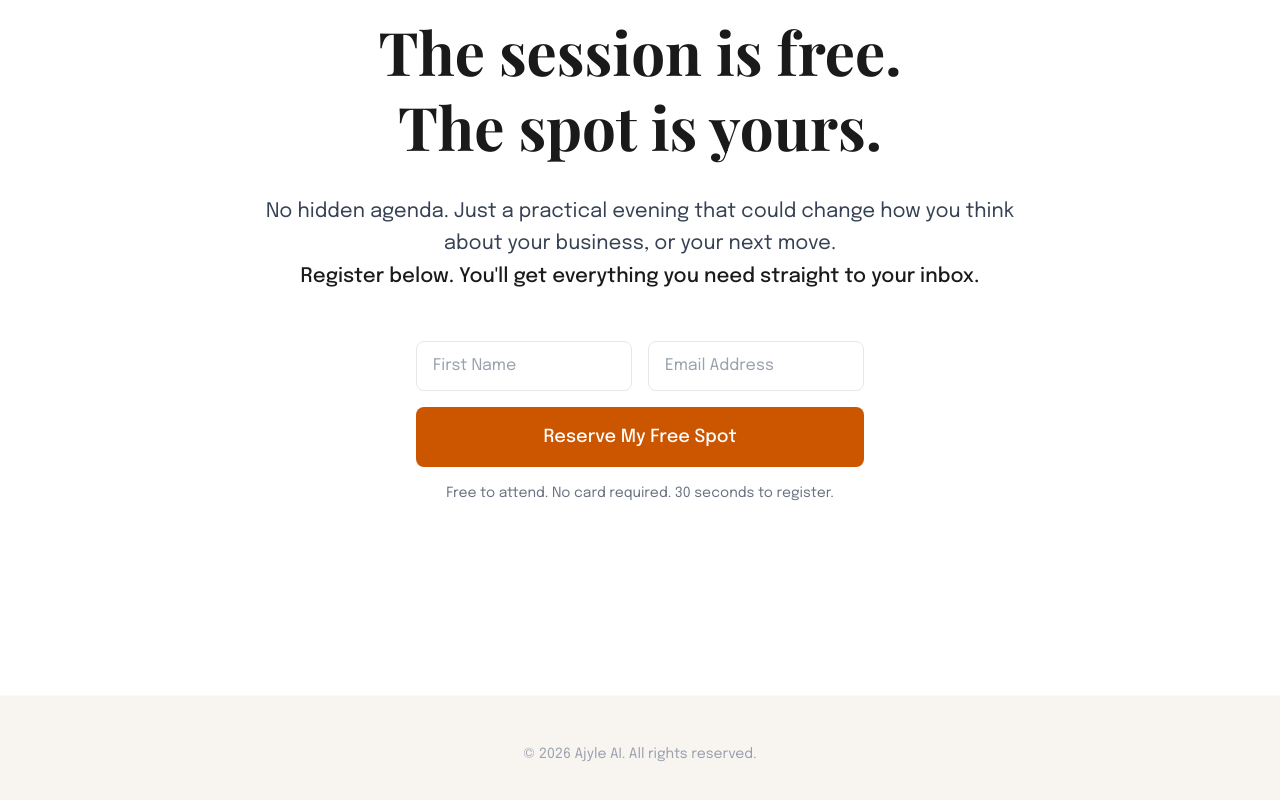
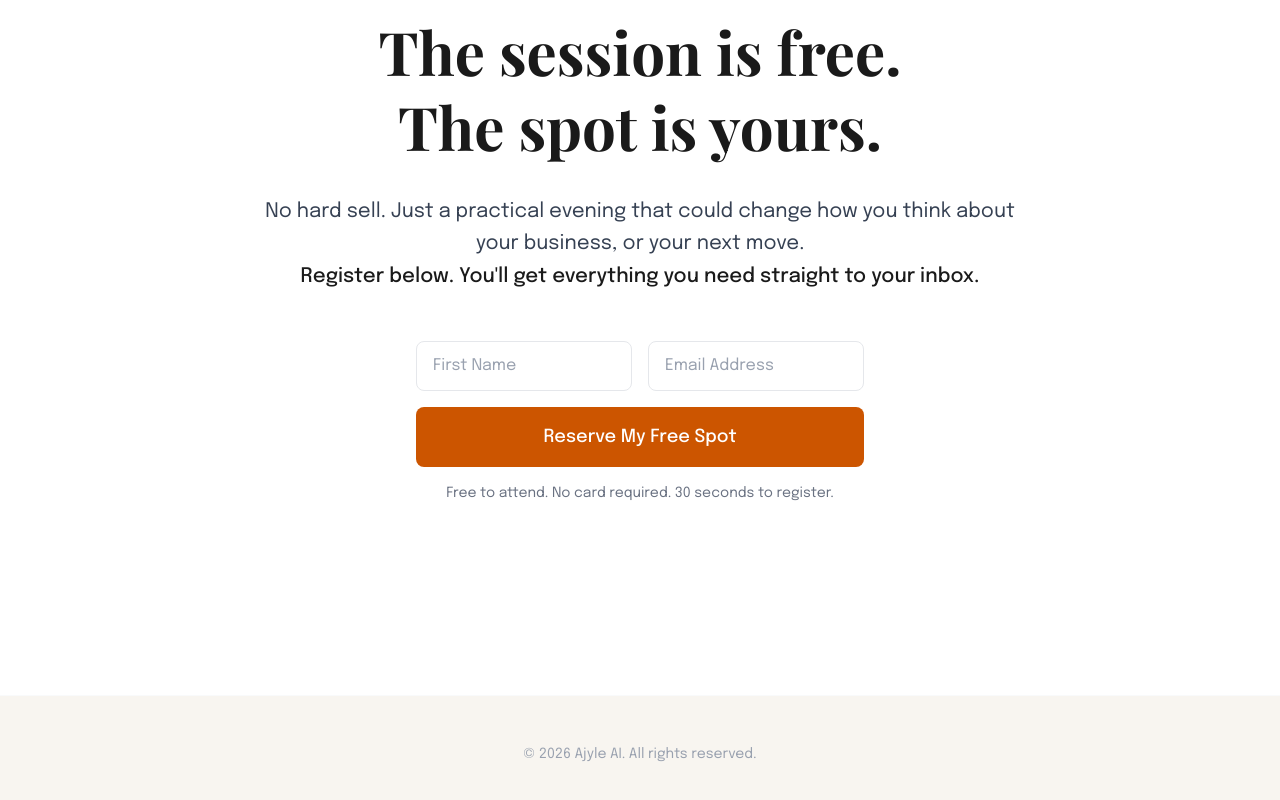
Before and after one commit to AjyleAI/Free-Workshop---May-27th-2026, a React (Vite) app: page / in a window 1280 px wide. Shown: the part 6831-7631 px from the top of the page. Built offline with nearby package versions, Linux system fonts and the light colour scheme; a web font is replaced by a local one.

Commit message:
Update text for clarity in session description

```diff
--- a/src/App.tsx
+++ b/src/App.tsx
@@ -460,7 +460,7 @@ export default function App() {
           <h2 className="font-serif text-4xl md:text-6xl font-bold mb-8 leading-tight">The session is free.<br />The spot is yours.</h2>
 
           <p className="text-xl text-gray-700 mb-12 leading-relaxed">
-            No hidden agenda. Just a practical evening that could change how you think
+            No hard sell. Just a practical evening that could change how you think
             about your business, or your next move.
             <br className="hidden md:block" />
             <span className="font-medium text-page-text">Register below. You'll get everything you need straight to your inbox.</span>
```
